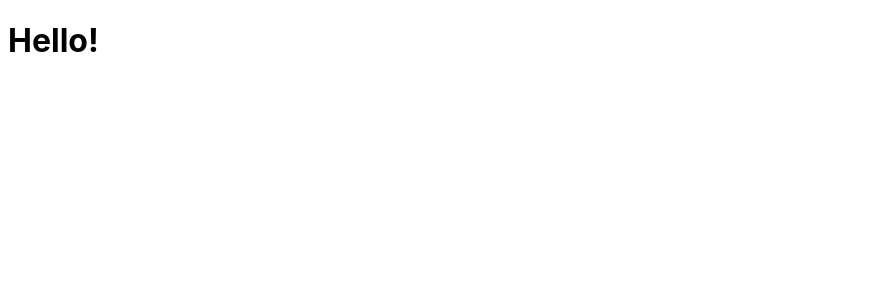
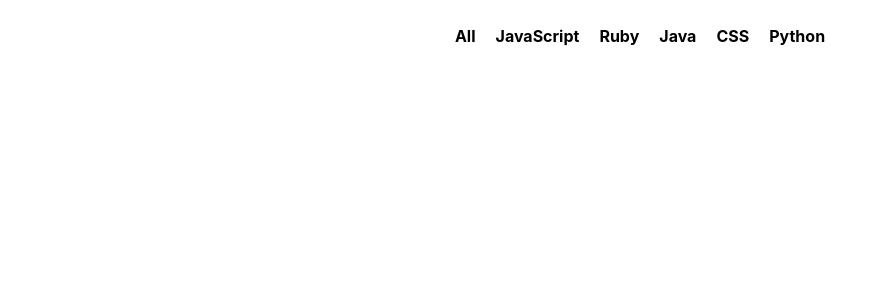
Before and after one commit to growlybear/github-battle, a React app: page / in a window 1280 px wide. Shown: the top 300 px of the page, without its empty margins (0-878 px from the left). Built offline with nearby package versions, Linux system fonts and the light colour scheme.

Commit message:
Create Popular component skeleton with styles

```diff
--- a/src/components/App.js
+++ b/src/components/App.js
@@ -1,8 +1,14 @@
 import React, { Component } from 'react'
+
+import Popular from './Popular'
 
 class App extends Component {
   render () {
-    return <h1>Hello!</h1>
+    return (
+      <div className="container">
+        <Popular />
+      </div>
+    )
   }
 }
 
--- /dev/null
+++ b/src/components/Popular.js
@@ -0,0 +1,16 @@
+import React, { Component } from 'react'
+
+class Popular extends Component {
+  render () {
+    var languages = ['All', 'JavaScript', 'Ruby', 'Java', 'CSS', 'Python']
+    return (
+      <ul className="languages">
+        {
+          languages.map((language) => <li>{ language }</li>)
+        }
+      </ul>
+    )
+  }
+}
+
+export default Popular
--- a/src/index.css
+++ b/src/index.css
@@ -12,7 +12,26 @@ body {
                "Segoe UI Symbol";   /* Emojis */
 }
 
+ul {
+  padding: 0;
+}
+
+li {
+  list-style-type: none;
+}
+
 .container {
   max-width: 1000px;
   margin: 0 auto;
 }
+
+.languages {
+  display: flex;
+  justify-content: center;
+}
+
+.languages li {
+  cursor: pointer;
+  font-weight: bold;
+  margin: 10px;
+}
```
